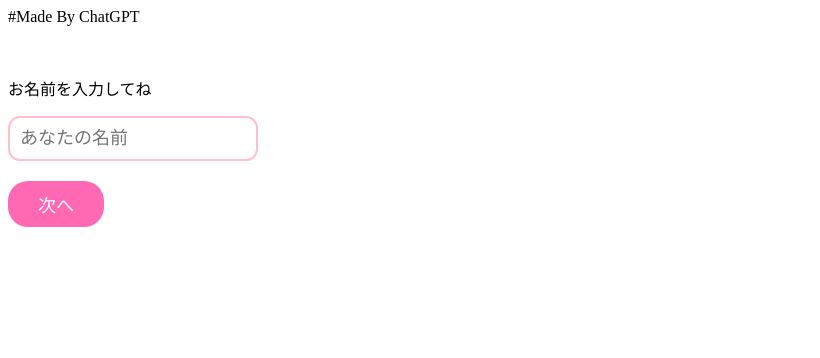
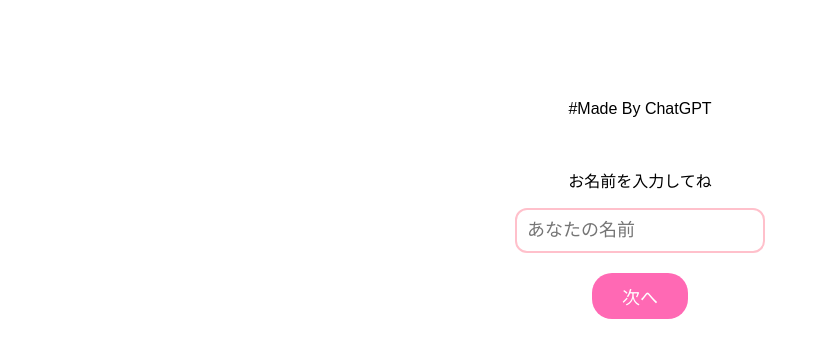
Before and after one commit to dada994a/Rickroll, a plain HTML site: page index.html in a window 1280 px wide. Shown: the whole page, without its empty margins (0-820 px from the left). Drawn offline with Linux system fonts and the light colour scheme.

Commit message:
Update style.css

```diff
--- a/style.css
+++ b/style.css
@@ -1,5 +1,3 @@
-#Made By ChatGPT
-
 body {
     font-family: sans-serif;
     text-align: center;
```
